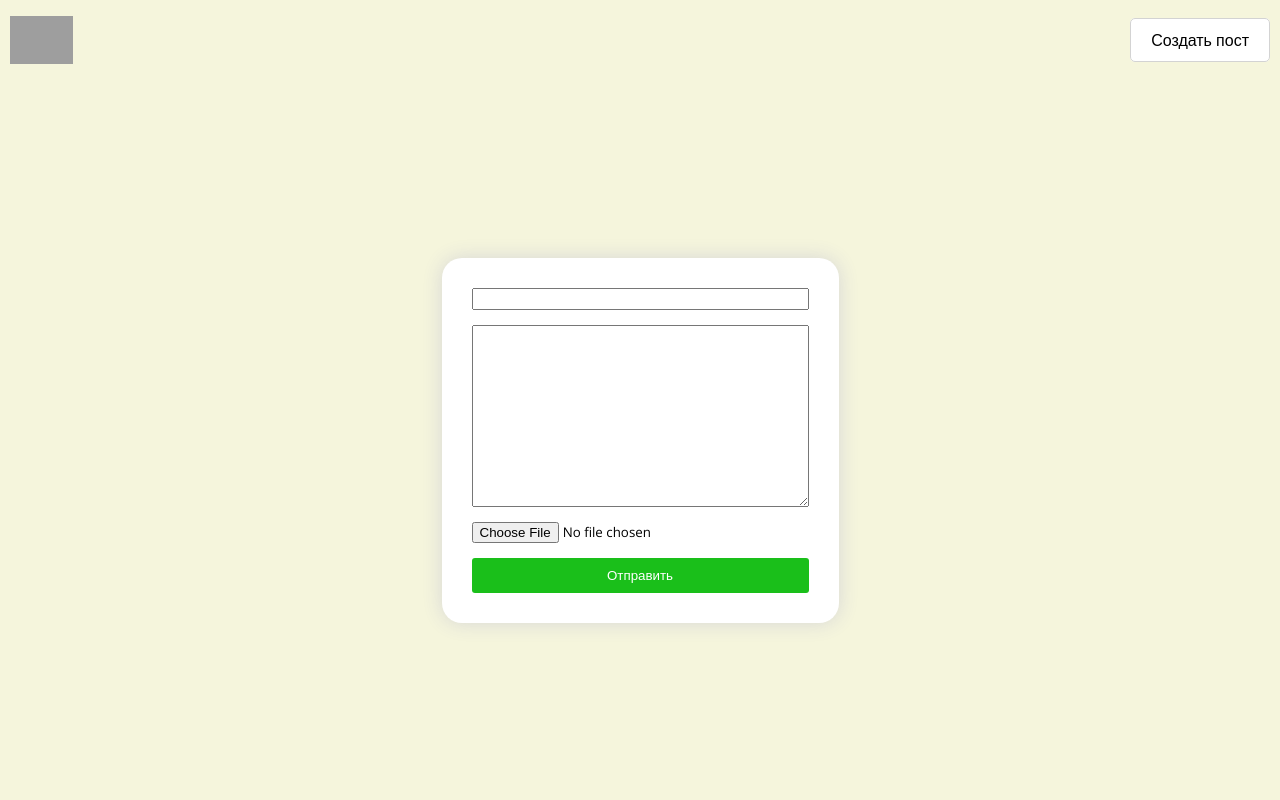
After one commit to Ilya-binat/blog, a Django app: page /create_post/ in a window 1280 px wide. The commit adds this page. Run offline with Django 4.2, Linux system fonts and the light colour scheme; some web fonts are replaced; grey boxes are pictures that could not be loaded.

Commit message:
PostForm

```diff
--- /dev/null
+++ b/app/forms.py
@@ -0,0 +1,7 @@
+from django import forms
+from .models import *
+
+class PostForm(forms.ModelForm):
+    class Meta:
+        model = Post
+        fields = ['title', 'body', 'image']
--- /dev/null
+++ b/app/templates/create_post.html
@@ -0,0 +1,43 @@
+{% load static %}
+
+<html lang="en">
+  <head>
+    <meta charset="UTF-8" />
+    <meta name="viewport" content="width=device-width, initial-scale=1.0" />
+    <title>Document</title>
+    <link rel="stylesheet" href="{% static 'style.css' %}" />
+  </head>
+  <body>
+    <header>
+      <nav class="navbar">
+        <div class="navbar-start">
+          <a class="navbar-logo" href="{% url 'app:home' %}">
+            <img
+              src="https://msk.top-academy.ru/dist/images/logo/step_logo_rus.svg"
+              alt=""
+            />
+          </a>
+        </div>
+        <div class="navbar-menu">
+          <div class="navbar-item">
+            <a class="button" href=""> Создать пост </a>
+          </div>
+        </div>
+      </nav>
+    </header>
+    <main>
+      <div class="container">
+        <form action="" method="post">
+            {% csrf_token %}
+            {% for i in form  %}
+            {{i}}
+            {% endfor %}
+            <button>
+                Отправить
+            </button>
+
+        </form>
+      </div>
+    </main>
+  </body>
+</html>
--- a/app/templates/home.html
+++ b/app/templates/home.html
@@ -12,13 +12,13 @@
     <header>
         <nav class="navbar">
             <div class="navbar-start">
-                <a class="navbar-logo" href="">
+                <a class="navbar-logo" href="{% url 'app:home' %}">
                     <img src="https://msk.top-academy.ru/dist/images/logo/step_logo_rus.svg" alt="" />
                 </a>
             </div>
             <div class="navbar-menu">
                 <div class="navbar-item">
-                    <a class="button" href="">
+                    <a class="button" href="{% url 'app:create_post' %}">
                         Создать пост
                     </a>
                 </div>
@@ -28,7 +28,7 @@
     <main>
         <div class="container">
             {% for post in posts %}
-            <a class="post" href="">
+            <a class="post" href="{% url 'app:post' post.id %}">
                 <div>
                     <div class="title">{{post.title}}</div>
                     <div class="author">Опубликовано: Автор</div>
--- a/app/urls.py
+++ b/app/urls.py
@@ -4,4 +4,5 @@ from .views import * # импортирование функций из views.py
 urlpatterns = [
     path ('', home, name = 'home'), # создали главную страницу
     path ('post/<int:pk>/', post, name = 'post'),
+    path('create_post/', create_post, name = 'create_post'),
 ]
--- a/app/views.py
+++ b/app/views.py
@@ -2,7 +2,7 @@ from django.shortcuts import render, redirect # идет по умолчанию
 
 from.models import Post
 
-
+from .forms import PostForm
 
 def home(request):
     posts = Post.objects.all()
@@ -14,7 +14,12 @@ def post(request, pk):
     return render(request, 'post.html', {'post':post_detail})
 
 
-
+def create_post(request):
+    form = PostForm(request.POST)
+    if form.is_valid():
+        form.save()
+        return redirect('app:home')
+    return render(request, 'create_post.html', {'form':PostForm})
 
 
 
```
